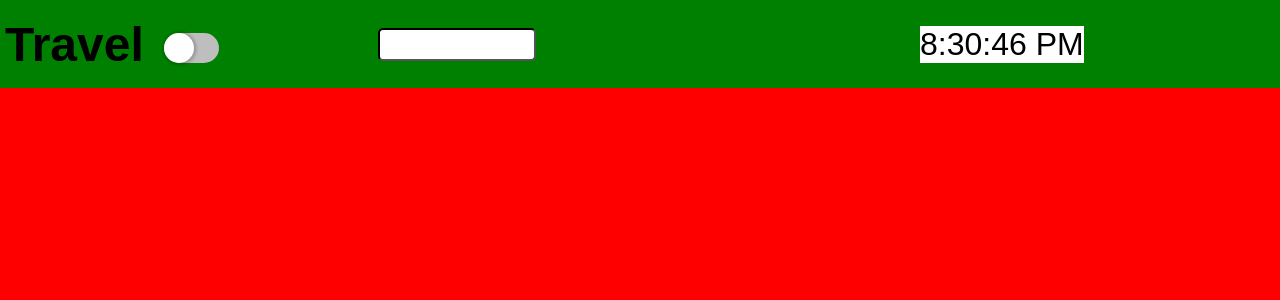
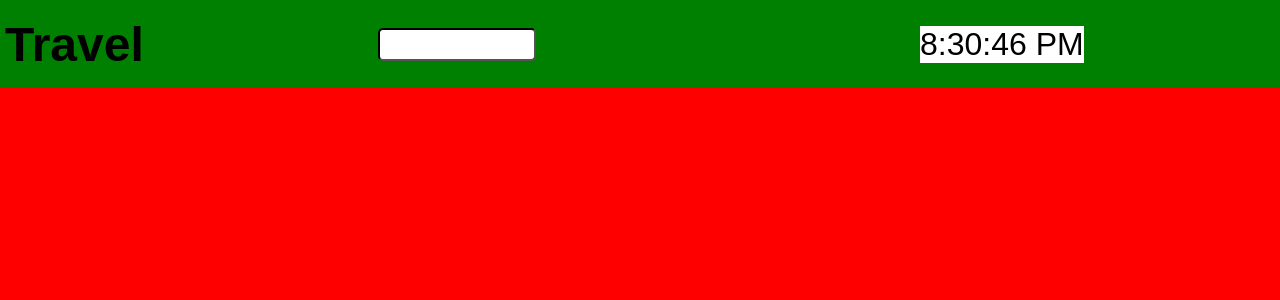
Before and after one commit to pouryaghazizadeh/react-Trave-api, a React (Create React App) app: page / in a window 1280 px wide. Shown: the top 300 px of the page. Built offline with nearby package versions, Linux system fonts and the light colour scheme.

Commit message:
make some component

```diff
--- a/src/components/Toggel/index.jsx
+++ /dev/null
@@ -1,26 +0,0 @@
-import React, { useState } from "react";
-import Mood from "../Mood";
-import { CheckBoxWrapper, ContainerToggle, ToggleLabel } from "./view";
-function Toggel() {
-  const [i, setI] = useState("");
-  Mood(i);
-  return (
-    <>
-      <CheckBoxWrapper>
-        <ContainerToggle
-          id="checkbox"
-          type="checkbox"
-          value={i}
-          onChange={(e) => {
-            setI(!i);
-          }}
-        />
-        <ToggleLabel htmlFor="checkbox" />
-      </CheckBoxWrapper>
-
-      <div></div>
-    </>
-  );
-}
-
-export default Toggel;
--- a/src/components/Toggel/view.js
+++ /dev/null
@@ -1,85 +0,0 @@
-import styled from "styled-components";
-
-export const CheckBoxWrapper = styled.div`
-  position: relative;
-`;
-
-// export const ToggelLabel =styled.label`
-//   position: absolute;
-//   top: 0;
-//   left: 0;
-//   width: 42px;
-//   height: 26px;
-//   border-radius: 15px;
-//   background: #bebebe;
-//   cursor: pointer;
-//   &::after {
-//     content: "";
-//     display: block;
-//     border-radius: 50%;
-//     width: 18px;
-//     height: 18px;
-//     margin: 3px;
-//     background: #ffffff;
-//     box-shadow: 1px 3px 3px 1px rgba(0, 0, 0, 0.2);
-//     transition: 0.2s;
-//   }
-// `;
-// export const ContainerToggel =styled.input`
-//   opacity: 0;
-//   z-index: 1;
-//   border-radius: 15px;
-//   width: 42px;
-//   height: 26px;
-//   &:checked + ${ToggelLabel} {
-//     background: #4fbe79;
-//     &::after {
-//       content: "";
-//       display: block;
-//       border-radius: 50%;
-//       width: 18px;
-//       height: 18px;
-//       margin-left: 21px;
-//       transition: 0.2s;
-//     }
-//   }
-// `;
-
-export const ToggleLabel = styled.label`
-  position: absolute;
-  top: 0;
-  left: 0;
-  width: 55px;
-  height: 30px;
-  border-radius: 50px;
-  background: #bebebe;
-
-  cursor: pointer;
-  &::after {
-    content: "";
-    display: block;
-    border-radius: 50%;
-    width: 30px;
-    height: 30px;
-    /* margin: 3px; */
-    background: #fff;
-
-    box-shadow: 0.5px 0.5px 3px 2px rgba(0, 0, 0, 0.2);
-    transition: 0.2s;
-  }
-`;
-export const ContainerToggle = styled.input`
-
-  opacity: 0;
-  z-index: 1;
-  border-radius: 44px;
-  width: 25px;
-  height: 15px;
-  &:checked + ${ToggleLabel} {
-    background: #4fbe79;
-    &::after {
-      transform: translateX(30px);
-      transition: 0.2s;
-    }
-  }
-`;
--- a/src/components/navbar/index.jsx
+++ b/src/components/navbar/index.jsx
@@ -1,13 +1,13 @@
 import Clock from "../clock/index";
 import SearchBox from "../searchBox/index";
-import Toggel from "../Toggel/index";
+
 import { ContainerNav, ContainerTitle, Title } from "./view";
 const Navbar = ({ mood }) => {
   return (
     <ContainerNav>
       <ContainerTitle>
         <Title>Travel</Title>
-        <Toggel />
+
       </ContainerTitle>
       <SearchBox />
       <Clock />
```
Also changed, not shown: pages/Home/index.js (added), pages/Home/view.js (added), pages/PageNotFound/index.js (added), pages/PageNotFound/view.js (added), 1 other file (tests, documents, lock files or other folders).
